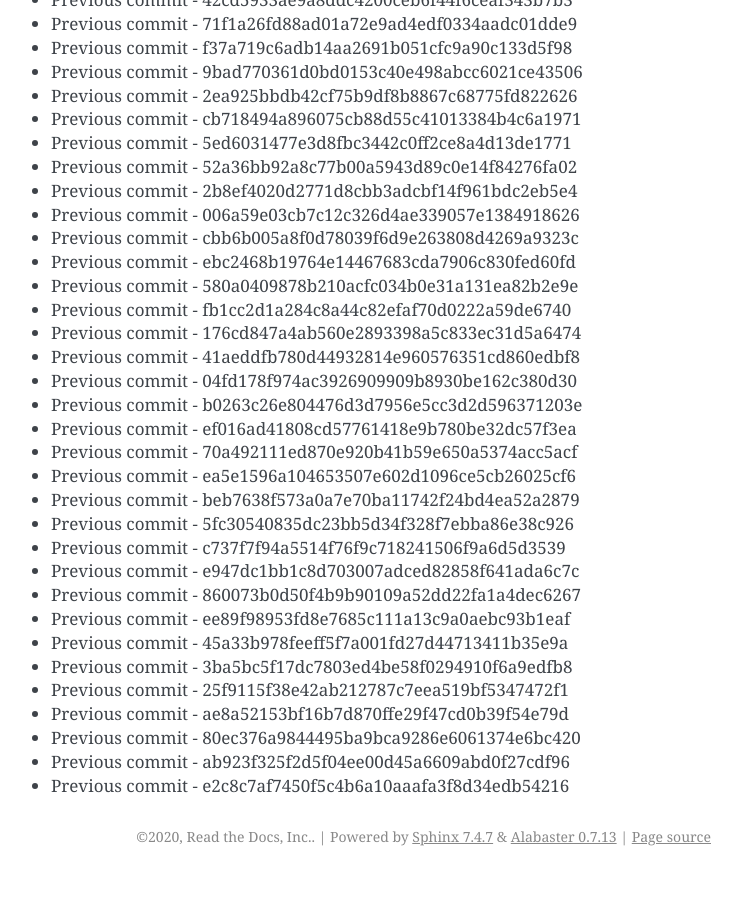
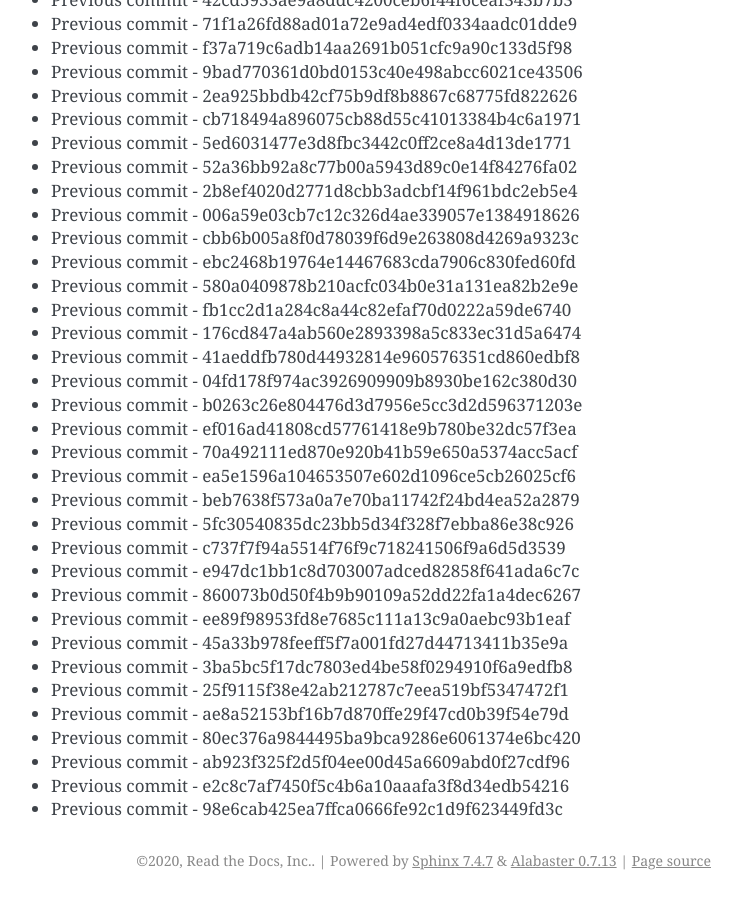
Before and after one commit to readthedocs/rtd-git-stresstest, a Sphinx documentation site: the page built from docs/updates.rst, in a window 1280 px wide and 900 px high, scrolled down 67691 px. Shown: the whole window, without its empty margins (399-1141 px from the left). Built offline with Sphinx 7.4.7, drawn with Linux system fonts in a browser that asks for light colours; before the commit the page ends 68567 px from its top, so only the background shows below that.

Commit message:
Generating commit from previous: 98e6cab425ea7ffca0666fe92c1d9f623449fd3c

```diff
--- a/docs/updates.rst
+++ b/docs/updates.rst
@@ -2876,3 +2876,4 @@ It can be tested for any performance characteristics.
 * Previous commit - 80ec376a9844495ba9bca9286e6061374e6bc420
 * Previous commit - ab923f325f2d5f04ee00d45a6609abd0f27cdf96
 * Previous commit - e2c8c7af7450f5c4b6a10aaafa3f8d34edb54216
+* Previous commit - 98e6cab425ea7ffca0666fe92c1d9f623449fd3c
```
